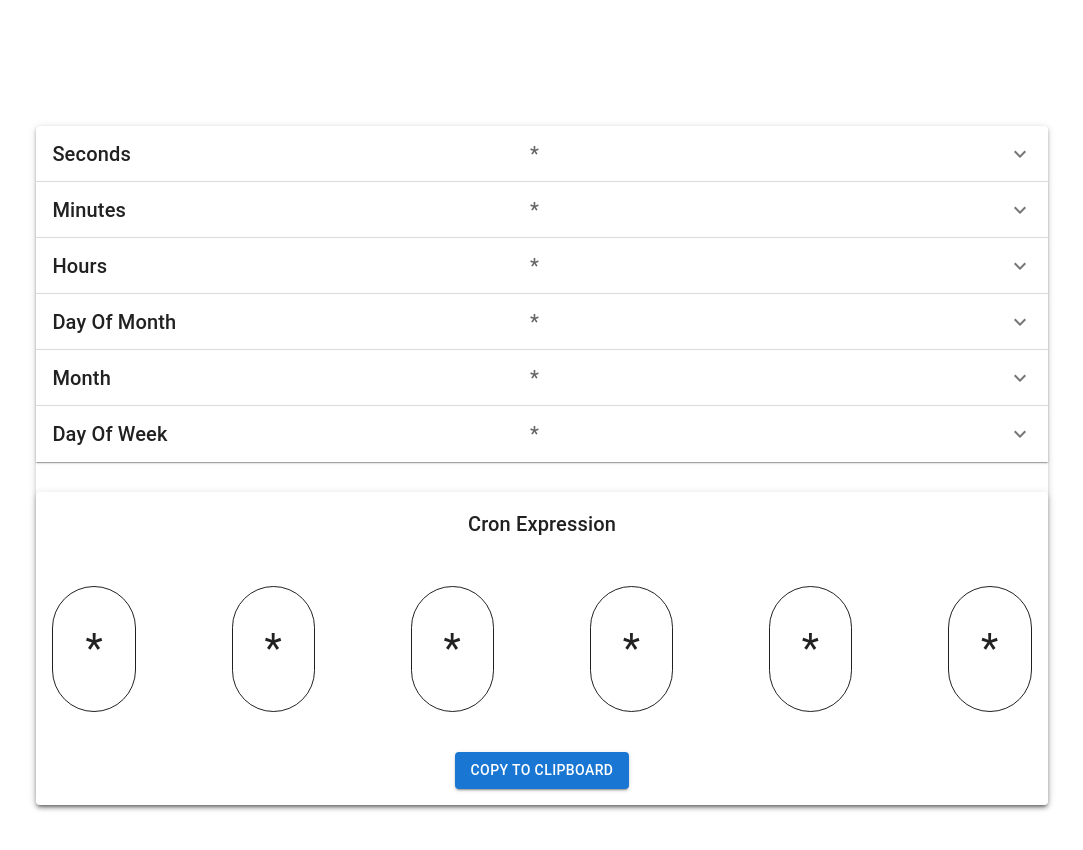
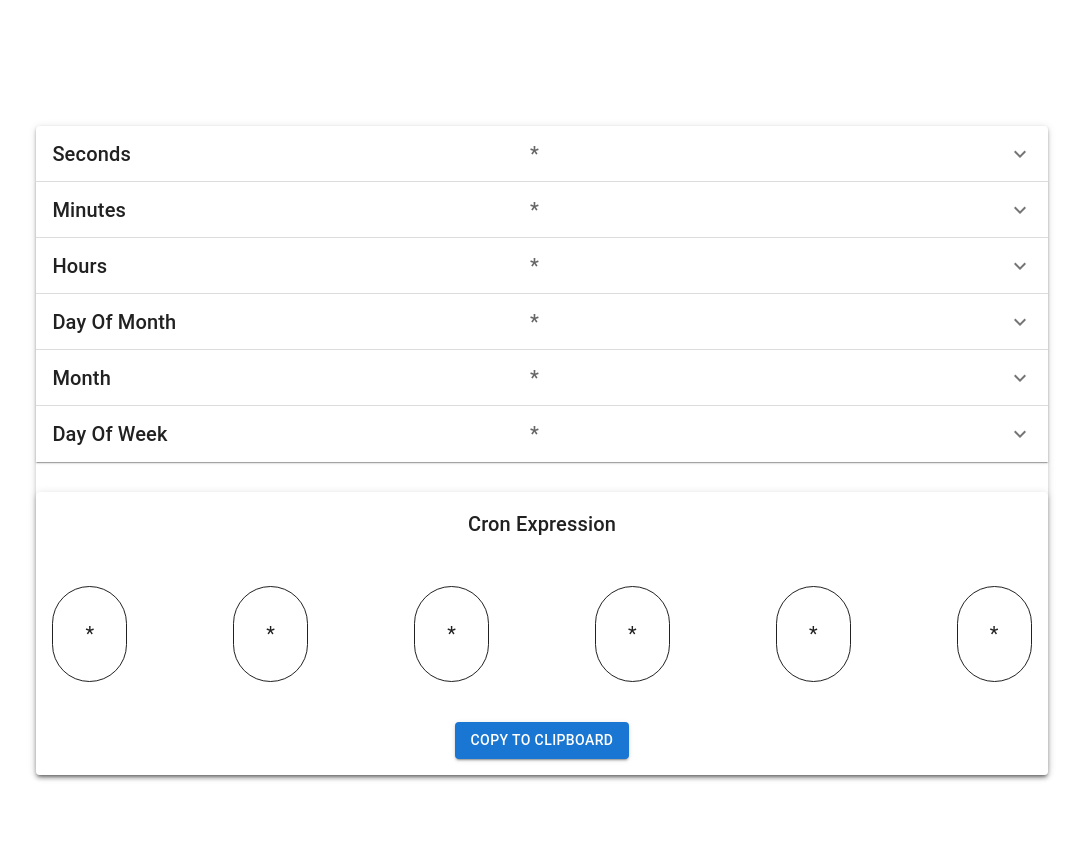
Before and after one commit to milind-nair/cron-expression-generator, a React (Vite) app: page / in a window 1280 px wide. Shown: the top 850 px of the page, without its empty margins (98-1181 px from the left). Built offline with nearby package versions, Linux system fonts and the light colour scheme; the HTML template or start-up script is replaced by a standard one.

Commit message:
changed font size

```diff
--- a/src/components/ResultDisplay/index.tsx
+++ b/src/components/ResultDisplay/index.tsx
@@ -43,7 +43,7 @@ function CronExpressionDisplay({ cronExpression }: any) {
                 padding: 4,
               }}
             >
-              <Typography variant="body1" sx={{ fontSize: "40px" }}>
+              <Typography variant="body1" sx={{ fontSize: "20px" }}>
                 {cronParameters[index]}
               </Typography>
             </Box>
```
